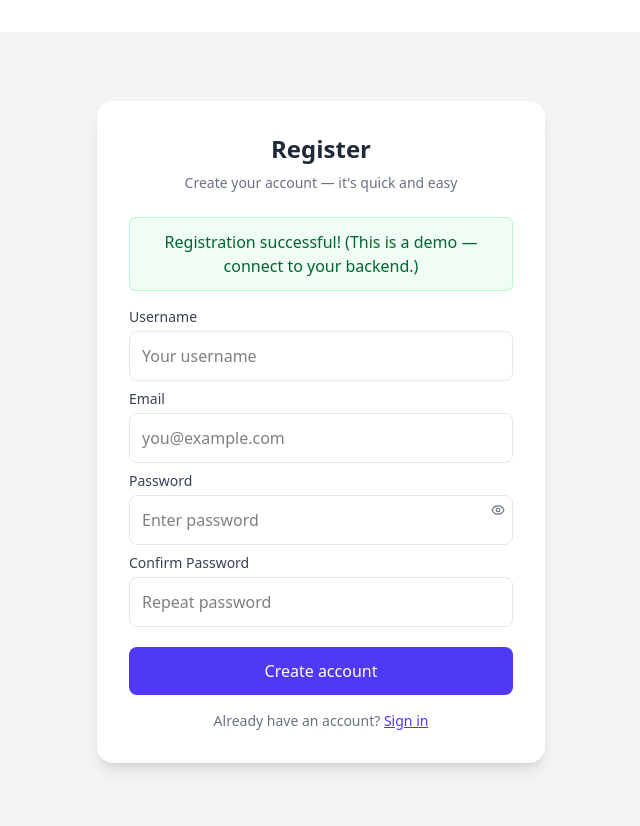
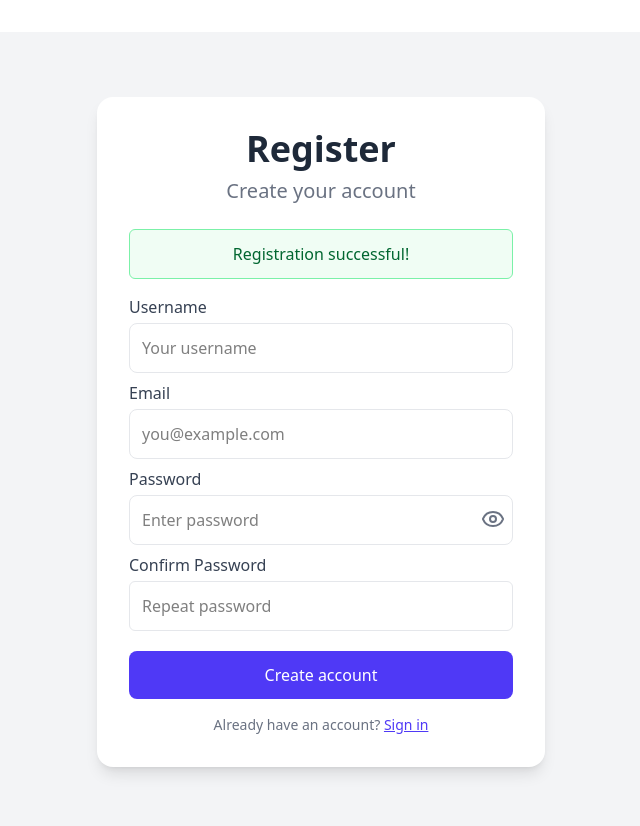
Before and after one commit to Rakib-Hassan-web/Register-page-with-AI, a React (Vite) app: page / in a window 1280 px wide. Both pictures are taken after typing "Sample", "name@example.com", "Sample123", "Sample123" into the empty fields and a click on the button "Create account". Shown: the top 826 px of the page, without its empty margins (319-959 px from the left). Built offline with nearby package versions, Linux system fonts and the light colour scheme.

Commit message:
register with Ai complete

```diff
--- a/src/Pages/RegisterPage.jsx
+++ b/src/Pages/RegisterPage.jsx
@@ -41,17 +41,17 @@ export default function RegisterPage() {
   return (
     <div className="min-h-screen flex items-center justify-center bg-gray-100 px-4">
       <div className="max-w-md w-full bg-white rounded-2xl shadow-lg p-8">
-        <h2 className="text-2xl font-semibold text-gray-800 mb-2 text-center">Register</h2>
-        <p className="text-sm text-gray-500 text-center mb-6">Create your account — it's quick and easy</p>
+        <h2 className="text-4xl font-semibold text-gray-800 mb-2 text-center">Register</h2>
+        <p className="text-xl text-gray-500 text-center mb-6">Create your account</p>
 
         {submitted && (
-          <div className="mb-4 p-3 rounded-md bg-green-50 border border-green-200 text-green-800">
-            Registration successful! (This is a demo — connect to your backend.)
+          <div className="mb-4 p-3 rounded-md bg-green-50 border border-green-300 text-green-800">
+            Registration successful!
           </div>
         )}
 
         <form onSubmit={handleSubmit} noValidate>
-          <label className="block text-sm font-medium text-gray-700 mb-1 text-left">Username</label>
+          <label className="block text-md font-medium text-gray-700 mb-1 text-left">Username</label>
           <input
             name="username"
             value={form.username}
@@ -62,7 +62,7 @@ export default function RegisterPage() {
           />
           {errors.username && <p className="text-xs text-red-500 mb-2">{errors.username}</p>}
 
-          <label className="block text-sm font-medium text-gray-700 mb-1  text-left">Email</label>
+          <label className="block  text-md  font-medium text-gray-700 mb-1  text-left">Email</label>
           <input
             name="email"
             value={form.email}
@@ -74,7 +74,7 @@ export default function RegisterPage() {
           />
           {errors.email && <p className="text-xs text-red-500 mb-2">{errors.email}</p>}
 
-          <label className="block text-sm font-medium text-gray-700 mb-1  text-left">Password</label>
+          <label className="block  text-md  font-medium text-gray-700 mb-1  text-left">Password</label>
           <div className="relative mb-2">
             <input
               name="password"
@@ -90,17 +90,17 @@ export default function RegisterPage() {
               onClick={() => setShowPassword((s) => !s)}
               className="absolute right-2 top-2 text-sm text-gray-500"
             >
-              {showPassword ?  <LuEyeOff /> : <LuEye />  }
+              {showPassword ?  <LuEyeOff className=" text-2xl mt-1 cursor-pointer" /> : <LuEye   className=" text-2xl mt-1 cursor-pointer"/>  }
             </button>
           </div>
           {errors.password && <p className="text-xs text-red-500 mb-2">{errors.password}</p>}
 
-          <label className="block text-sm font-medium text-gray-700 mb-1  text-left">Confirm Password</label>
+          <label className="block  text-md  font-medium text-gray-700 mb-1  text-left">Confirm Password</label>
           <input
             name="confirmPassword"
             value={form.confirmPassword}
             onChange={handleChange}
-            className={`w-full p-3 rounded-lg border focus:outline-none focus:ring-2 focus:ring-indigo-300 mb-2 ${errors.confirmPassword ? 'border-red-400' : 'border-gray-200'}`}
+            className={`w-full p-3 rounded-md border focus:outline-none focus:ring-2 focus:ring-indigo-300 mb-2 ${errors.confirmPassword ? 'border-red-400' : 'border-gray-200'}`}
             placeholder="Repeat password"
             type={showPassword ? 'text' : 'password'}
             aria-invalid={errors.confirmPassword ? "true" : "false"}
@@ -109,7 +109,7 @@ export default function RegisterPage() {
 
           <button
             type="submit"
-            className="w-full mt-3 py-3 rounded-lg bg-indigo-600 text-white font-medium hover:bg-indigo-700 disabled:opacity-60"
+            className="cursor-pointer  w-full mt-3 py-3 rounded-lg bg-indigo-600 text-white font-medium hover:bg-indigo-700 disabled:opacity-60"
           >
             Create account
           </button>
```
